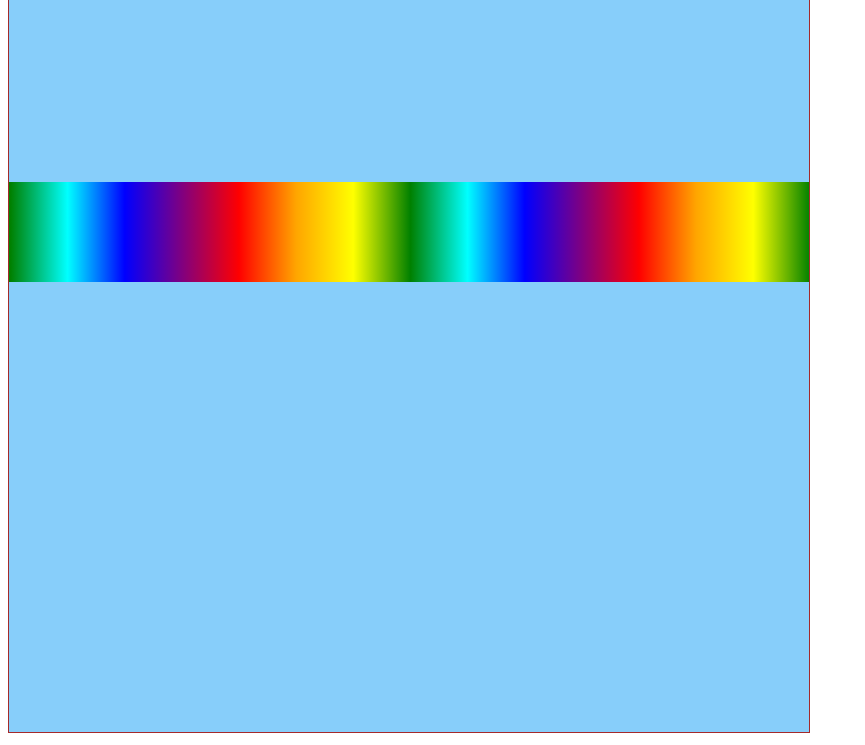
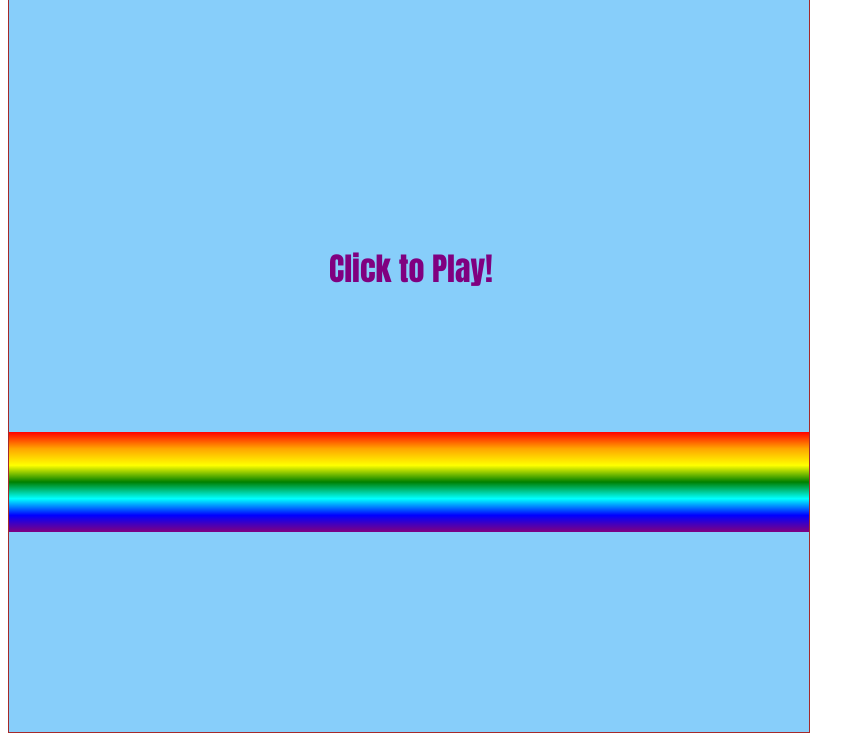
Before and after one commit to algorithm0r/GamesProject, a plain HTML site: page index.html in a window 1280 px wide. Shown: the part 95-840 px from the top of the page, without its empty margins (0-865 px from the left). Drawn offline with Linux system fonts and the light colour scheme.

Commit message:
Added lives, click to play, game over, fonts.

```diff
--- a/game.js
+++ b/game.js
@@ -174,6 +174,10 @@ GameEngine.prototype.startInput = function () {
         that.mouse = getXandY(e);
     }, false);
 
+    this.ctx.canvas.addEventListener("mouseleave", function (e) {
+        that.mouse = null;
+    }, false);
+
     this.ctx.canvas.addEventListener("mousewheel", function (e) {
         that.wheel = e;
         e.preventDefault();
@@ -229,6 +233,13 @@ GameEngine.prototype.loop = function () {
     this.space = null;
     this.click = null;
     this.wheel = null;
+    this.over = null;
+}
+
+GameEngine.prototype.reset = function () {
+    for (var i = 0; i < this.entities.length; i++) {
+        this.entities[i].reset();
+    }
 }
 
 function Entity(game, x, y) {
@@ -239,6 +250,9 @@ function Entity(game, x, y) {
 }
 
 Entity.prototype.update = function () {
+}
+
+Entity.prototype.reset = function () {
 }
 
 Entity.prototype.draw = function (ctx) {
@@ -287,9 +301,39 @@ BoundingBox.prototype.collide = function (oth) {
     return false;
 }
 
+function PlayGame(game, x, y) {
+    Entity.call(this, game, x, y);
+}
+
+PlayGame.prototype = new Entity();
+PlayGame.prototype.constructor = PlayGame;
+
+PlayGame.prototype.reset = function () {
+    this.game.running = false;
+}
+PlayGame.prototype.update = function () {
+    if (this.game.click && this.game.unicorn.lives > 0) this.game.running = true;
+}
+
+PlayGame.prototype.draw = function (ctx) {
+    if (!this.game.running) {
+        ctx.font = "24pt Impact";
+        ctx.fillStyle = "purple";
+        if (this.game.mouse) { ctx.fillStyle = "pink"; }
+        if (this.game.unicorn.lives > 0) {
+            ctx.fillText("Click to Play!", this.x, this.y);
+        }
+        else {
+            ctx.fillText("Game Over Man!", this.x-30, this.y);
+        }
+    }
+}
+
 function Platform(game, x, y, width, height) {
     this.width = width;
     this.height = height;
+    this.startX = x;
+    this.startY = y;
     this.boundingbox = new BoundingBox(x, y, width, height);
     Entity.call(this, game, x, y);
 }
@@ -297,7 +341,12 @@ function Platform(game, x, y, width, height) {
 Platform.prototype = new Entity();
 Platform.prototype.constructor = Platform;
 
+Platform.prototype.reset = function () {
+    this.x = this.startX;
+    this.y = this.startY;
+}
 Platform.prototype.update = function () {
+    if (!this.game.running) return;
     this.x -= 400 * this.game.clockTick;
     if (this.x + this.width < 0) this.x += 3200;
     this.boundingbox = new BoundingBox(this.x, this.y, this.width, this.height);
@@ -307,34 +356,32 @@ Platform.prototype.update = function () {
 Platform.prototype.draw = function (ctx) {
     var grad;
     var offset = 0;
-    while (offset < this.width) {
-        grad = ctx.createLinearGradient(this.boundingbox.left + offset, 0, this.boundingbox.left + 400 + offset, 0);
+
+    grad = ctx.createLinearGradient(0, this.y, 0, this.y + this.height);
     grad.addColorStop(0, 'red');
-        grad.addColorStop(1 / 7, 'orange');
-        grad.addColorStop(2 / 7, 'yellow');
-        grad.addColorStop(3 / 7, 'green')
-        grad.addColorStop(4 / 7, 'aqua');
-        grad.addColorStop(5 / 7, 'blue');
-        grad.addColorStop(6 / 7, 'purple');
-        grad.addColorStop(1, 'red');
+    grad.addColorStop(1 / 6, 'orange');
+    grad.addColorStop(2 / 6, 'yellow');
+    grad.addColorStop(3 / 6, 'green')
+    grad.addColorStop(4 / 6, 'aqua');
+    grad.addColorStop(5 / 6, 'blue');
+    grad.addColorStop(1, 'purple');
     ctx.fillStyle = grad;
 
 
-        ctx.fillRect(this.x + offset, this.y, Math.min(400, this.width - offset), this.height);
-        offset += 400;
-    }
+    ctx.fillRect(this.x, this.y, this.width, this.height);
 }
 
-function Unicorn(game, platforms) {
+function Unicorn(game) {
     this.animation = new Animation(ASSET_MANAGER.getAsset("./img/RobotUnicorn.png"), 0, 0, 206, 110, 0.02, 30, true, true);
     this.jumpAnimation = new Animation(ASSET_MANAGER.getAsset("./img/RobotUnicorn.png"), 618, 333, 174, 138, 0.02, 40, false, true);
     this.fallAnimation = new Animation(ASSET_MANAGER.getAsset("./img/RobotUnicorn.png"), 618, 333, 174, 138, 0.02, 15, true, true);
     this.jumping = false;
+    this.lives = 3;
+    game.lives.innerHTML = "Lives: " + this.lives;
     this.falling = false;
     this.boxes = false;
     this.lastY = this.y;
-    this.platforms = platforms;
-    this.platform = platforms[0];
+    this.platform = game.platforms[0];
     this.jumpHeight = 200;
 
     this.boundingbox = new BoundingBox(this.x + 25, this.y, this.animation.frameWidth - 40, this.animation.frameHeight - 20);
@@ -345,7 +392,25 @@ function Unicorn(game, platforms) {
 Unicorn.prototype = new Entity();
 Unicorn.prototype.constructor = Unicorn;
 
+Unicorn.prototype.reset = function () {
+    this.jumping = false;
+    this.falling = false;
+    this.dead = false;
+    this.lives--;
+    if (this.lives < 0) this.lives = 0;
+    this.game.lives.innerHTML = "Lives: " + this.lives;
+    this.x = 0;
+    this.y = 400;
+    this.platform = this.game.platforms[0];
+    this.boundingbox = new BoundingBox(this.x + 25, this.y, this.animation.frameWidth - 40, this.animation.frameHeight - 20);
+}
+
 Unicorn.prototype.update = function () {
+    if (this.game.running) {
+        if (this.dead) {
+            this.game.reset();
+            return;
+        }
         if (this.game.space && !this.jumping && !this.falling) {
             this.jumping = true;
             this.base = this.y;
@@ -362,8 +427,8 @@ Unicorn.prototype.update = function () {
             this.y = this.base - height;
             this.boundingbox = new BoundingBox(this.x + 32, this.y - 32, this.jumpAnimation.frameWidth - 20, this.jumpAnimation.frameHeight - 5);
 
-        for (var i = 0; i < this.platforms.length; i++) {
-            var pf = this.platforms[i];
+            for (var i = 0; i < this.game.platforms.length; i++) {
+                var pf = this.game.platforms[i];
                 if (this.boundingbox.collide(pf.boundingbox) && this.lastBottom < pf.boundingbox.top) {
                     this.jumping = false;
                     this.y = pf.boundingbox.top - this.animation.frameHeight + 10;
@@ -377,8 +442,8 @@ Unicorn.prototype.update = function () {
             this.y += this.game.clockTick / this.jumpAnimation.totalTime * 4 * this.jumpHeight;
             this.boundingbox = new BoundingBox(this.x + 32, this.y - 32, this.jumpAnimation.frameWidth - 20, this.jumpAnimation.frameHeight - 5);
 
-        for (var i = 0; i < this.platforms.length; i++) {
-            var pf = this.platforms[i];
+            for (var i = 0; i < this.game.platforms.length; i++) {
+                var pf = this.game.platforms[i];
                 if (this.boundingbox.collide(pf.boundingbox) && this.lastBottom < pf.boundingbox.top) {
                     this.falling = false;
                     this.y = pf.boundingbox.top - this.animation.frameHeight + 10;
@@ -389,21 +454,22 @@ Unicorn.prototype.update = function () {
 
         }
         if (!this.jumping && !this.falling) {
-        this.boundingbox = new BoundingBox(this.x+ 25, this.y+10, this.animation.frameWidth - 40, this.animation.frameHeight - 20);
+            this.boundingbox = new BoundingBox(this.x + 25, this.y + 10, this.animation.frameWidth - 40, this.animation.frameHeight - 20);
             if (this.boundingbox.left > this.platform.boundingbox.right) this.falling = true;
         }
-    for (var i = 0; i < this.platforms.length; i++) {
-        var pf = this.platforms[i];
+        for (var i = 0; i < this.game.platforms.length; i++) {
+            var pf = this.game.platforms[i];
             if (this.boundingbox.collide(pf.boundingbox)) {
                 this.dead = true;
             }
         }
         if (this.y > this.game.ctx.canvas.height) this.dead = true;
+    }
     Entity.prototype.update.call(this);
 }
 
 Unicorn.prototype.draw = function (ctx) {
-    if (this.dead) return;
+    if (this.dead || !this.game.running) return;
     if (this.jumping) {
         if (this.boxes) {
             ctx.strokeStyle = "red";
@@ -446,6 +512,7 @@ ASSET_MANAGER.queueDownload("./img/RobotUnicorn.png");
 ASSET_MANAGER.downloadAll(function () {
     console.log("starting up da sheild");
     var canvas = document.getElementById('gameWorld');
+    var lives = document.getElementById('lives');
     var ctx = canvas.getContext('2d');
 
     var gameEngine = new GameEngine();
@@ -453,16 +520,24 @@ ASSET_MANAGER.downloadAll(function () {
     var pf = new Platform(gameEngine, 0, 500, 1800, 100);
     gameEngine.addEntity(pf);
     platforms.push(pf);
-    pf = new Platform(gameEngine, 600, 350, 600, 100);
+    pf = new Platform(gameEngine, 1200, 350, 600, 100);
     gameEngine.addEntity(pf);
     platforms.push(pf);
-    pf = new Platform(gameEngine, 1450, 250, 1800, 100);
+    pf = new Platform(gameEngine, 2050, 250, 1800, 100);
     gameEngine.addEntity(pf);
     platforms.push(pf);
 
-    var unicorn = new Unicorn(gameEngine, platforms);
+    gameEngine.lives = lives;
+    gameEngine.platforms = platforms;
+    gameEngine.running = false;
+
+    var unicorn = new Unicorn(gameEngine);
+    var pg = new PlayGame(gameEngine, 320, 350);
 
     gameEngine.addEntity(unicorn);
+    gameEngine.addEntity(pg);
+
+    gameEngine.unicorn = unicorn;
 
     gameEngine.init(ctx);
     gameEngine.start();
--- a/index.html
+++ b/index.html
@@ -8,7 +8,12 @@
 </head>
 <body>
     <div>Right click and "Inspect Element".  Select the Console Tab to see the debugger output.</div>
-
+    <div style="position: absolute; left: 15px; top: 30px; width: 400px; height: 30px; background-color: rgba(0,0,0,0); font-family: Impact, Charcoal, sans-serif; font-size: 24pt; color: purple; ">
+        Robot Unicorn Adventure
+    </div>
+    <div id="lives" style="position: absolute; left: 700px; top: 30px; width: 100px; height: 30px; background-color: rgba(0,0,0,0); font-family: Impact, Charcoal, sans-serif; font-size: 24pt; color: purple; ">
+        Lives: 3
+    </div>
     <canvas id="gameWorld" tabindex="1" width="800" height="800" style="border: 1px solid brown; background: lightskyblue"></canvas>
 </body>
 </html>
```
Lines whose indentation alone changed are shown as unchanged.
